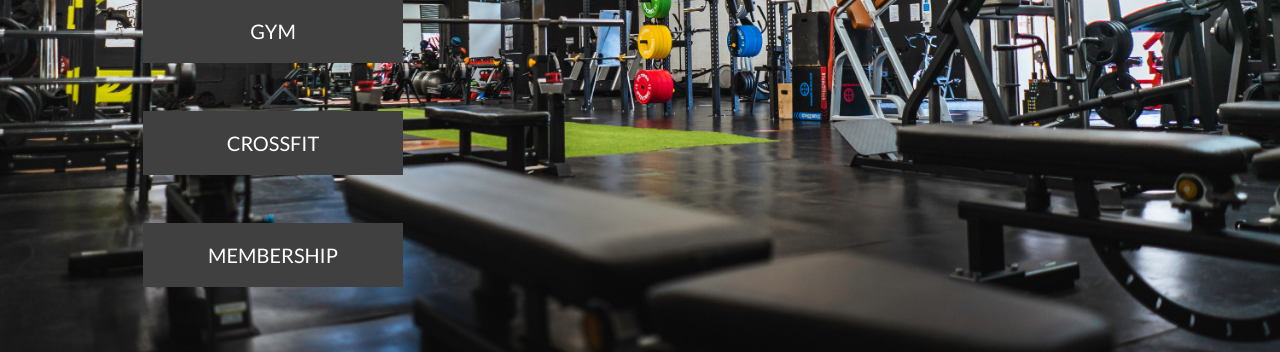
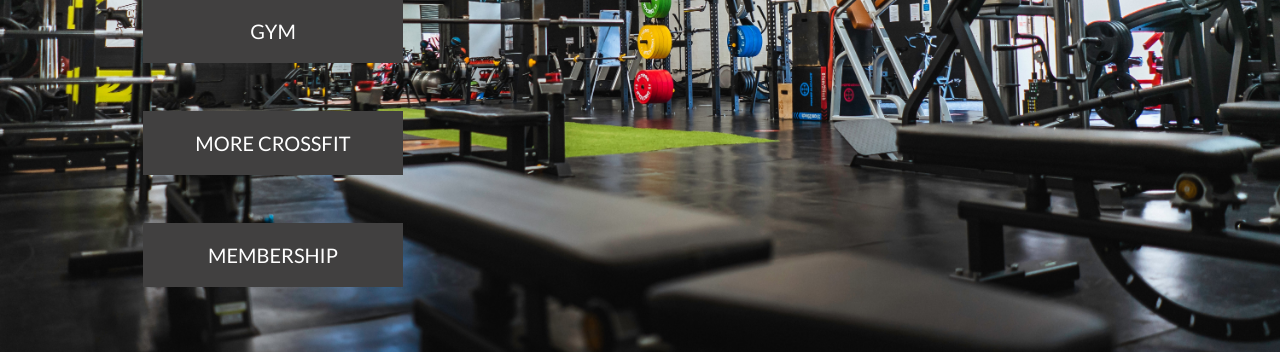
Before and after one commit to 5undel/LGM, a Django app: page / in a window 1280 px wide. Shown: the part 406-758 px from the top of the page. Run offline with Django 4.2, Linux system fonts and the light colour scheme; some libraries are stand-ins or nearby versions.

Commit message:
Change name on link

```diff
--- a/base/templates/base/index.html
+++ b/base/templates/base/index.html
@@ -23,7 +23,7 @@
                 </div>
                 <div class="my-5">
                     <h4>
-                        <a href="" class="shop-now-button btn btn-lg rounded-0 text-uppercase py-3">Crossfit</a>
+                        <a href="" class="shop-now-button btn btn-lg rounded-0 text-uppercase py-3">More crossfit</a>
                     </h4>
                 </div>
                 <!--link to membership page-->
```
